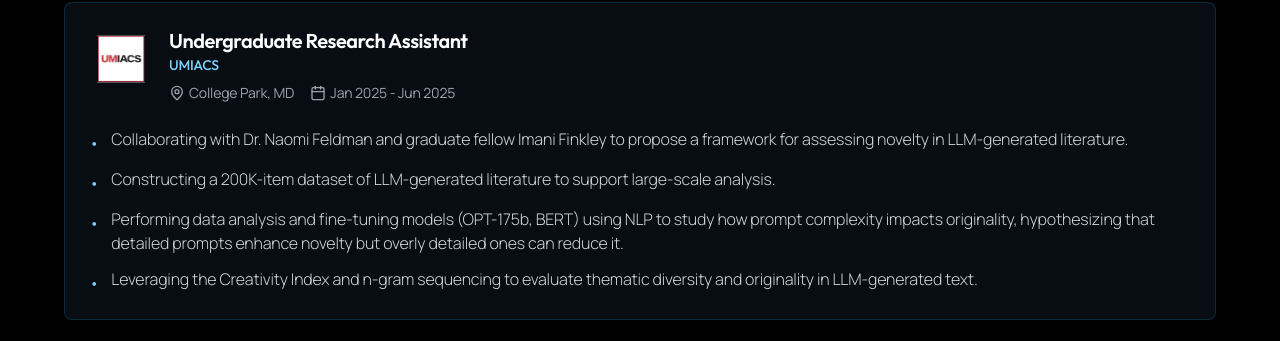
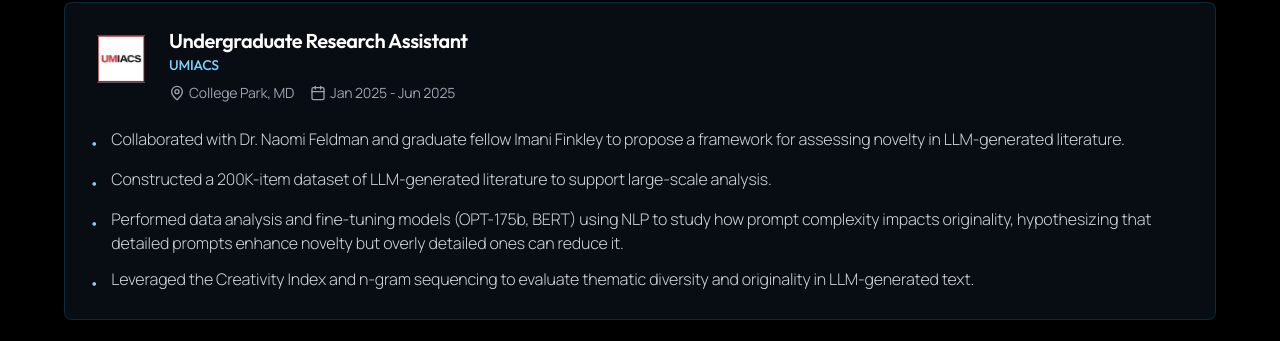
Before and after one commit to sparekh14/Personal-Portfolio, a Next.js app: page / in a window 1280 px wide. Shown: the part 1176-1517 px from the top of the page. Built offline with nearby package versions, Linux system fonts and the light colour scheme.

Commit message:
chore: restore v71 state for personal-portfolio project
Co-authored-by: Tej Suklikar <85971364+TejSuklikar@users.noreply.github.com>

```diff
--- a/app/page.tsx
+++ b/app/page.tsx
@@ -75,10 +75,10 @@ export default function Portfolio() {
       logo: "/logos/umiacs-logo.png",
       website: "https://www.umiacs.umd.edu/",
       description: [
-        "Collaborating with Dr. Naomi Feldman and graduate fellow Imani Finkley to propose a framework for assessing novelty in LLM-generated literature.",
-        "Constructing a 200K-item dataset of LLM-generated literature to support large-scale analysis.",
-        "Performing data analysis and fine-tuning models (OPT-175b, BERT) using NLP to study how prompt complexity impacts originality, hypothesizing that detailed prompts enhance novelty but overly detailed ones can reduce it.",
-        "Leveraging the Creativity Index and n-gram sequencing to evaluate thematic diversity and originality in LLM-generated text.",
+        "Collaborated with Dr. Naomi Feldman and graduate fellow Imani Finkley to propose a framework for assessing novelty in LLM-generated literature.",
+        "Constructed a 200K-item dataset of LLM-generated literature to support large-scale analysis.",
+        "Performed data analysis and fine-tuning models (OPT-175b, BERT) using NLP to study how prompt complexity impacts originality, hypothesizing that detailed prompts enhance novelty but overly detailed ones can reduce it.",
+        "Leveraged the Creativity Index and n-gram sequencing to evaluate thematic diversity and originality in LLM-generated text.",
       ],
     },
     {
```
